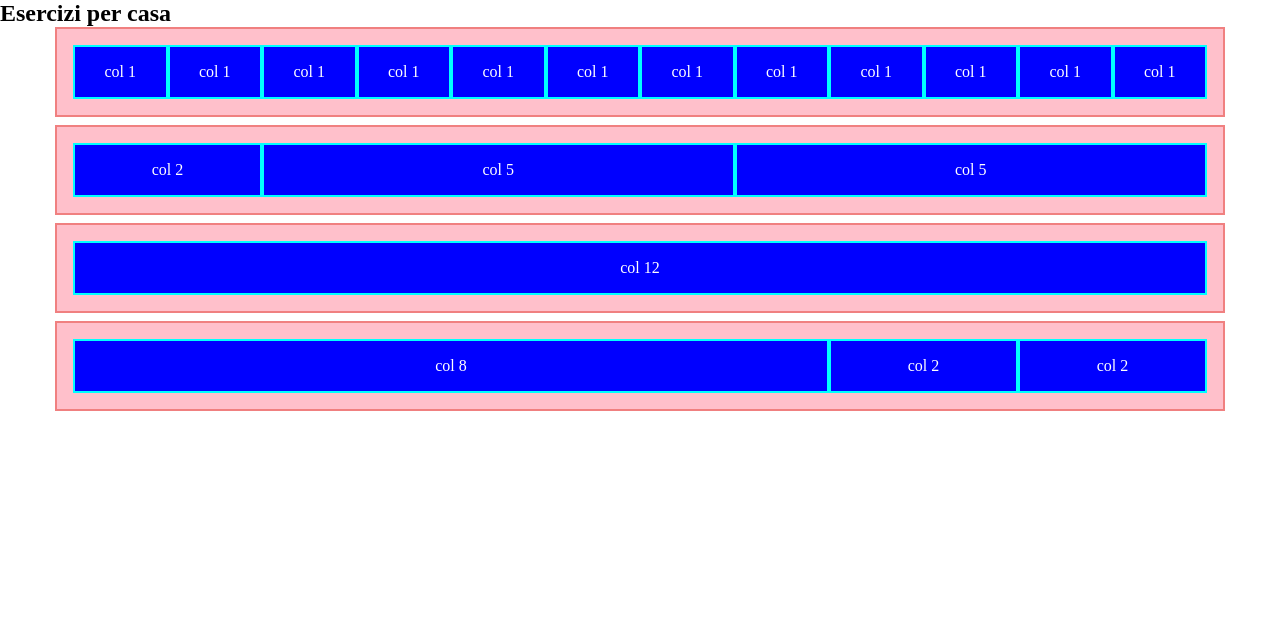
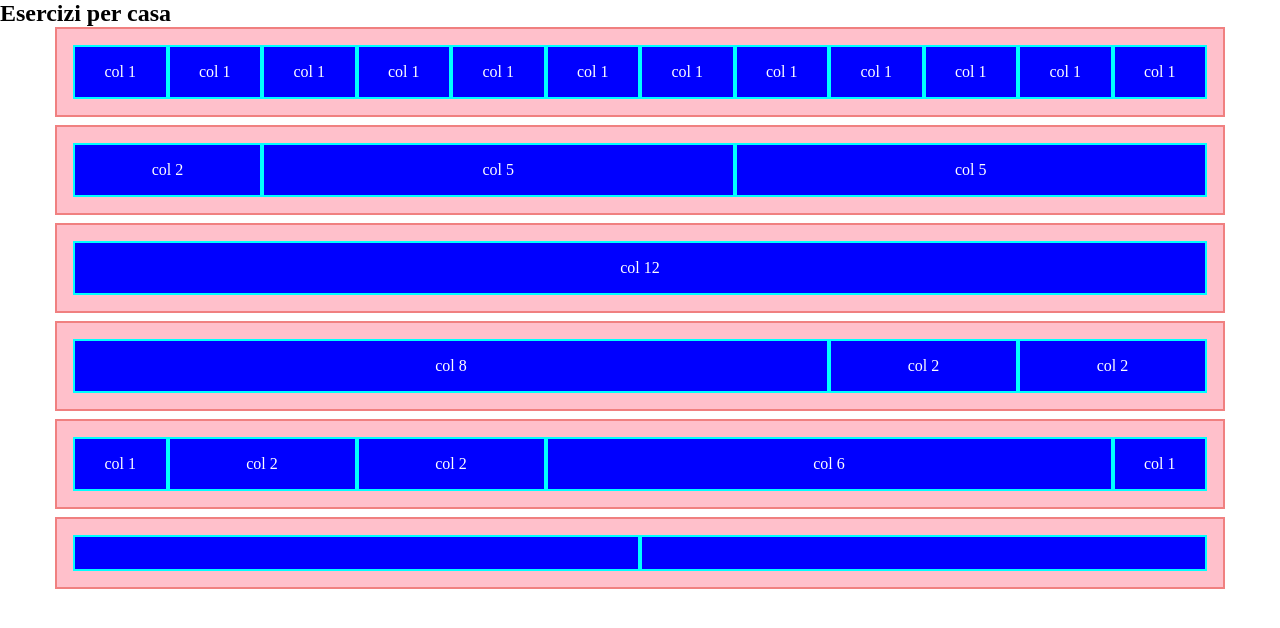
Before and after one commit to LudwigEffort/html-css-12bool, a plain HTML site: page index.html in a window 1280 px wide. Drawn offline with Linux system fonts and the light colour scheme.

Commit message:
start sixth row

```diff
--- a/index.html
+++ b/index.html
@@ -115,6 +115,52 @@
 
             </div>
 
+            <!-- Fifth row -->
+            <div class="row">
+
+                <div class="col-1">
+                    <p>col 1</p>
+                </div>
+
+                <div class="col-2">
+                    <p>col 2</p>
+                </div>
+
+                <div class="col-2">
+                    <p>col 2</p>
+                </div>
+
+                <div class="col-6">
+                    <p>col 6</p>
+                </div>
+
+                <div class="col-1">
+                    <p>col 1</p>
+                </div>
+
+            </div>
+
+            <!-- Sixth row -->
+            <div class="row">
+
+                <div class="col-6">
+
+                    <div>
+
+                    </div>
+
+                </div>
+
+                <div class="col-6">
+
+                    <div>
+
+                    </div>
+
+                </div>
+
+            </div>
+
         </div>
 
 
```
